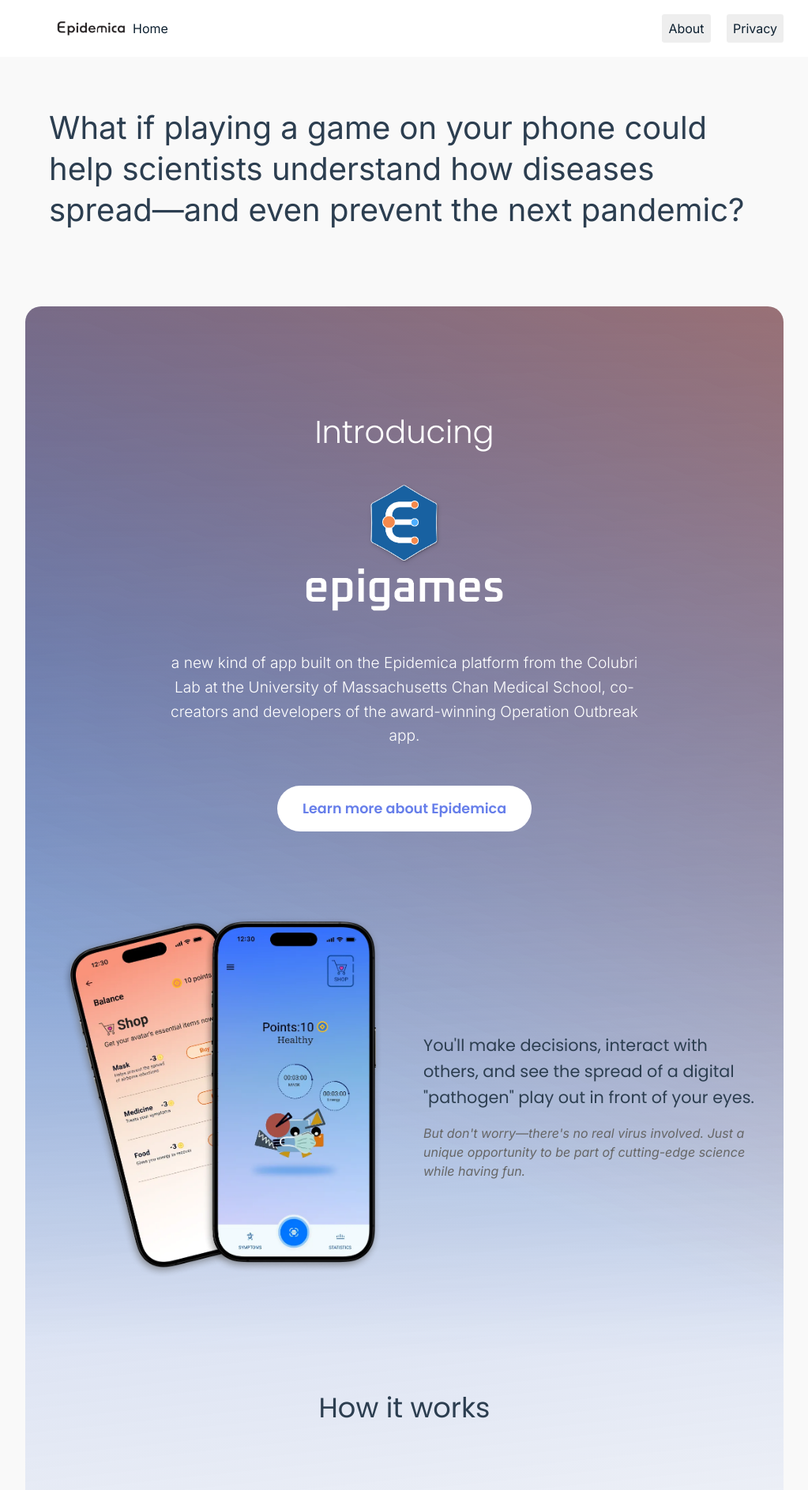
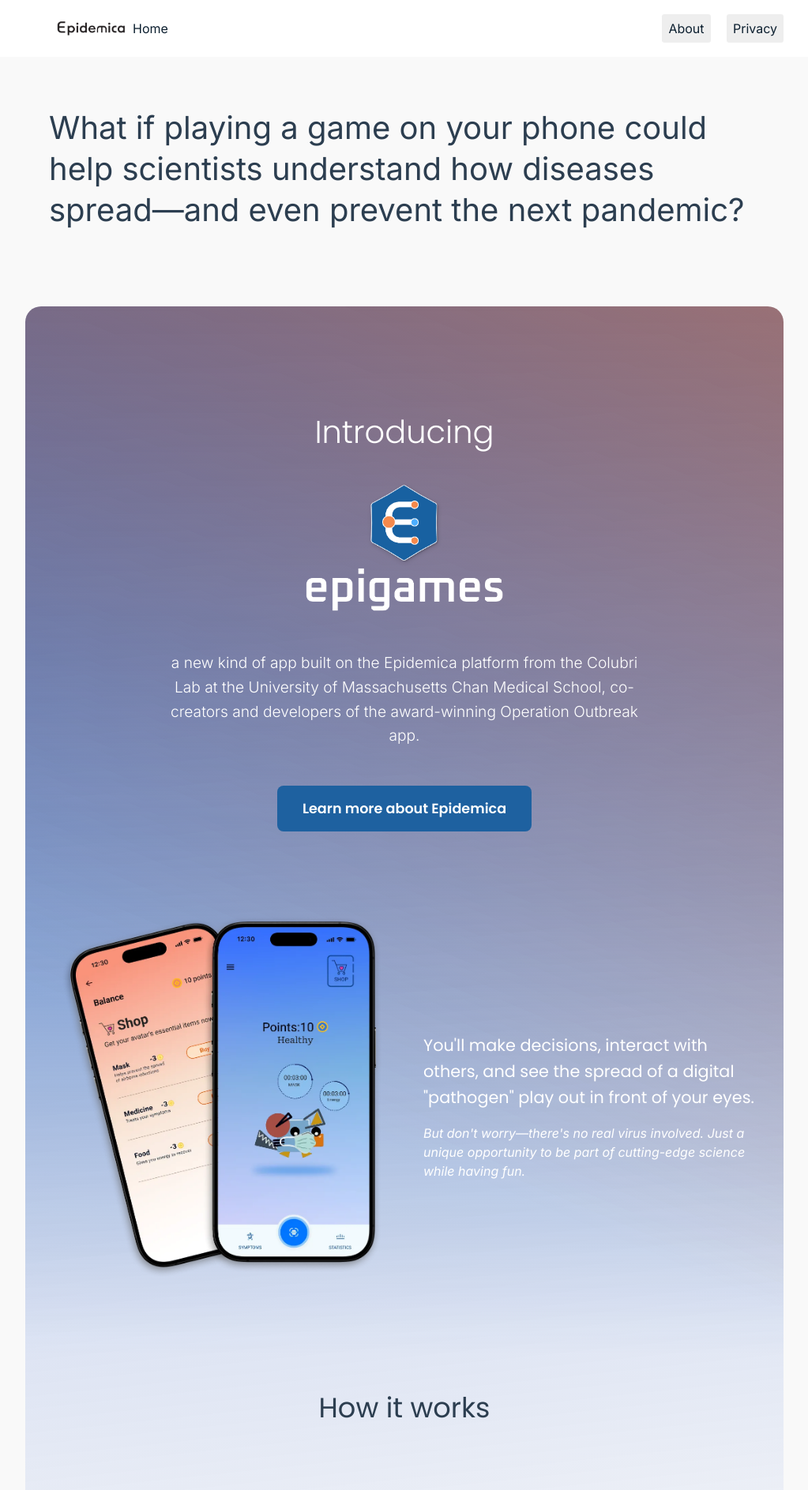
Before and after one commit to colabobio/epidemica-website, a Jekyll site: the page built from _toplevel/0-index.md, in a window 1280 px wide. Shown: the top 1887 px of the page at 79% size, without its empty margins (128-1151 px from the left). Built offline with Jekyll 4.4.1, drawn with Linux system fonts in a browser that asks for light colours.

Commit message:
adjusting the styling of the epigames section

```diff
--- a/assets/css/homepage.css
+++ b/assets/css/homepage.css
@@ -64,10 +64,10 @@
 
 .learn-more-btn {
   display: inline-block;
-  background: white;
-  color: #667eea;
+  background: #1E61A0;
+  color: white;
   padding: 1rem 2rem;
-  border-radius: 50px;
+  border-radius: 8px;
   text-decoration: none;
   font-weight: 600;
   font-size: 1.1rem;
@@ -77,9 +77,9 @@
 }
 
 .learn-more-btn:hover {
-  background: #f8f9fa;
+  background: #154d85;
   transform: translateY(-2px);
-  box-shadow: 0 5px 15px rgba(0,0,0,0.2);
+  box-shadow: 0 5px 15px rgba(30, 97, 160, 0.3);
 }
 
 /* Gameplay Section */
@@ -108,7 +108,7 @@
 
 .gameplay-main {
   font-size: 1.3rem;
-  color: #2c3e50;
+  color: white;
   line-height: 1.6;
   margin-bottom: 1rem;
   font-weight: 400;
@@ -117,7 +117,7 @@
 
 .gameplay-sub {
   font-size: 1rem;
-  color: #666;
+  color: white;
   line-height: 1.5;
   font-style: italic;
   margin: 0;
```
